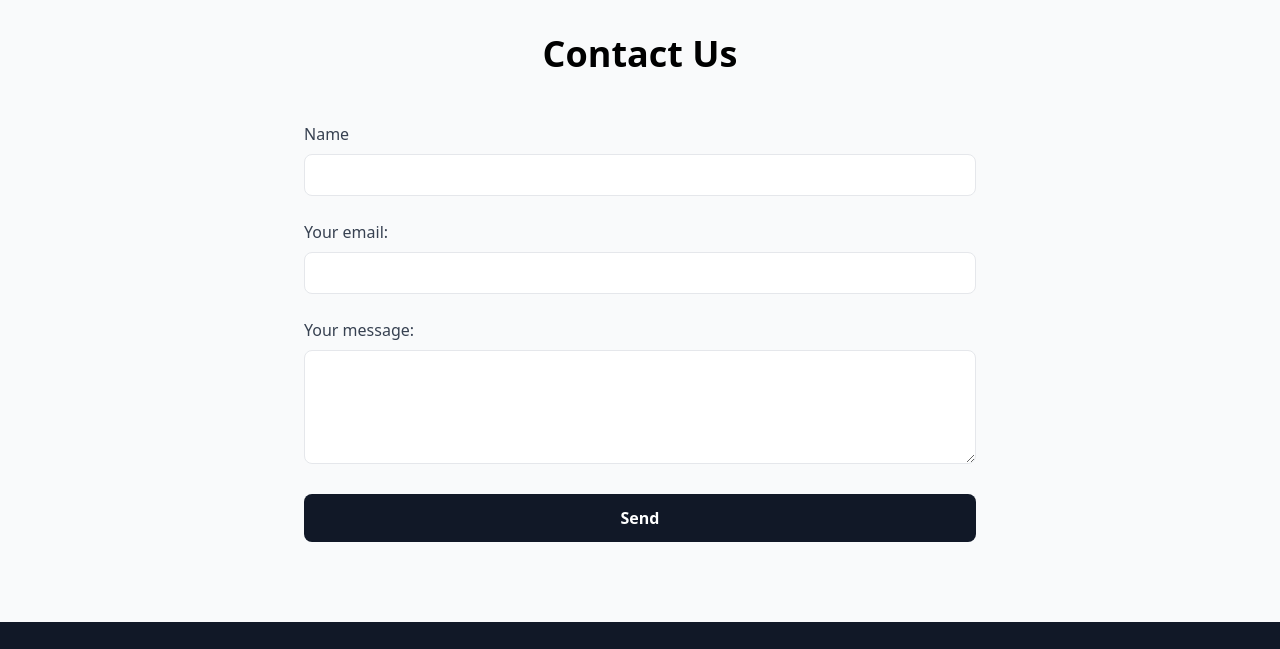
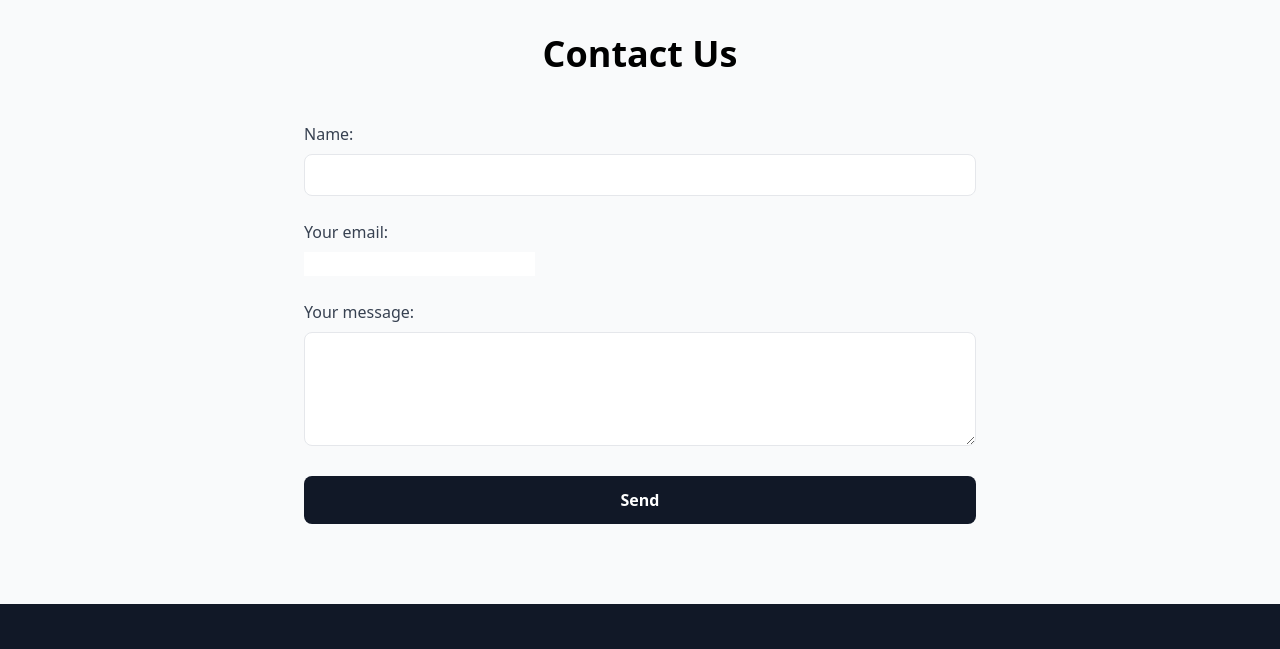
Before and after one commit to Isaac-Cheong/Webpage-Project, a website: page src/public/index.html in a window 1280 px wide. Shown: the part 3540-4189 px from the top of the page. Drawn offline with nearby package versions, Linux system fonts and the light colour scheme.

Commit message:
Initial commit

```diff
--- a/src/public/app.js
+++ b/src/public/app.js
@@ -147,19 +147,18 @@
 const contactForm = document.querySelector('form');
 if (contactForm) {
     contactForm.addEventListener('submit', (e) => {
-        e.preventDefault();
         const formData = new FormData(contactForm);
         const formValues = Object.fromEntries(formData.entries());
 
-        // Basic form validation
         if (!formValues.name || !formValues.email || !formValues.message) {
+            e.preventDefault();
             alert('Please fill in all fields');
             return;
         }
 
-        // Email validation
         const emailRegex = /^[^\s@]+@[^\s@]+\.[^\s@]+$/;
         if (!emailRegex.test(formValues.email)) {
+            e.preventDefault();
             alert('Please enter a valid email address');
             return;
         }
--- a/src/public/index.html
+++ b/src/public/index.html
@@ -149,13 +149,13 @@
           <div class="max-w-2xl mx-auto">
             <form action="https://formspree.io/f/mrbkkrvg" method="POST" class="space-y-6">
                 <div>
-                    <label class="block text-gray-700 mb-2" for="name">Name</label>
-                    <input type="text" id="name" class="w-full px-4 py-2 border rounded-lg focus:outline-none focus:border-gray-500">
+                    <label class="block text-gray-700 mb-2" for="name">Name:</label>
+                    <input type="text" name="name" id="name" class="w-full px-4 py-2 border rounded-lg focus:outline-none focus:border-gray-500">
                 </div>
 
                 <div>
                     <label class="block text-gray-700 mb-2" for="email">Your email:</label>
-                    <input type="email" name="email" id="formspree-email" class="w-full px-4 py-2 border rounded-lg focus:outline-none focus:border-gray-500" required>
+                    <input type="email" name="email" id="email class="w-full px-4 py-2 border rounded-lg focus:outline-none focus:border-gray-500" required>
                 </div>
                 <div>
                     <label class="block text-gray-700 mb-2" for="message">Your message:</label>
```
